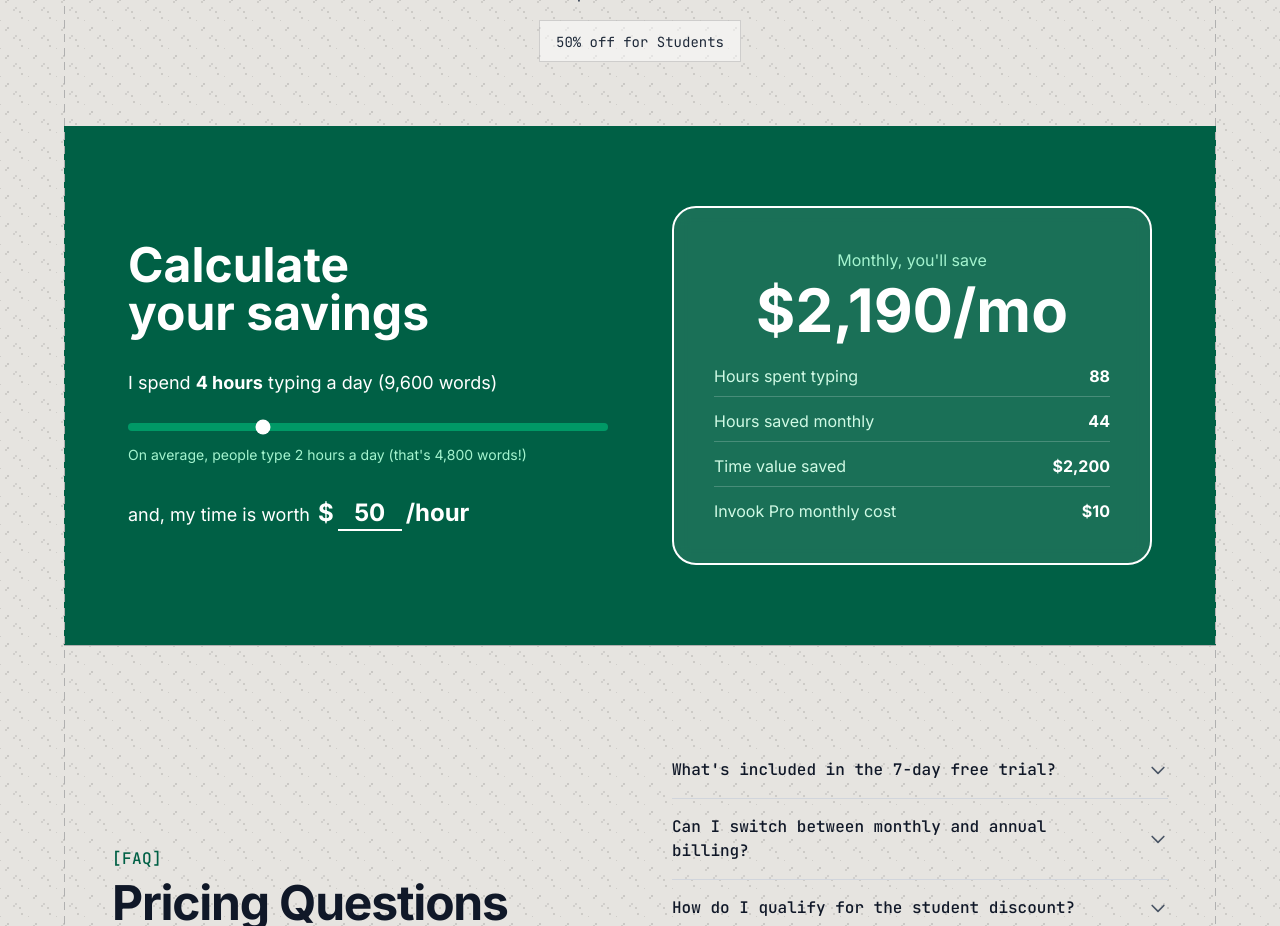
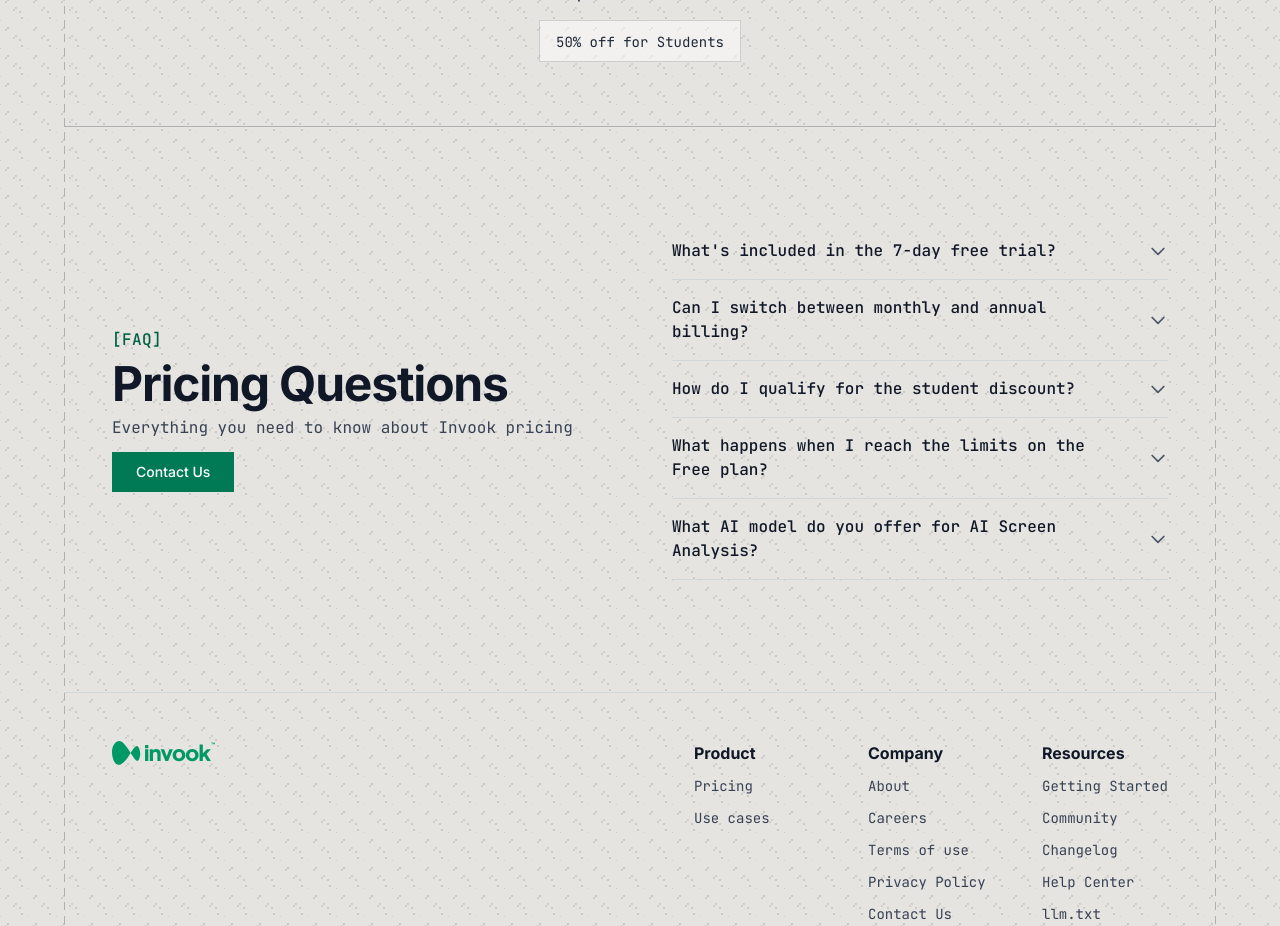
Before and after one commit to Thinking-Sound-Lab/tsl-website, a Next.js app: page /pricing in a window 1280 px wide. Shown: the part 1240-2166 px from the top of the page. Built offline with nearby package versions, Linux system fonts and the light colour scheme.

Commit message:
chore: reposition homepage to drive and research canvas

```diff
--- a/app/pricing/page.tsx
+++ b/app/pricing/page.tsx
@@ -272,114 +272,8 @@
                 </div>
               </div>
 
-              {/* Savings Calculator Section */}
-              <div className="bg-emerald-800 text-white px-6 sm:px-8 lg:px-16 py-16 sm:py-20">
-                <div className="max-w-6xl mx-auto">
-                  <div className="grid lg:grid-cols-2 gap-12 lg:gap-16 items-center">
-                    {/* Left Side - Calculator */}
-                    <div className="px-4 sm:px-0">
-                      <h2 className="text-4xl sm:text-5xl font-bold mb-8 text-balance">
-                        Calculate
-                        <br />
-                        your savings
-                      </h2>
+              {/* Savings Calculator Section REMOVED intentionally */}
 
-                      <div className="space-y-8">
-                        {/* Hours Slider */}
-                        <div>
-                          <p className="text-lg mb-4">
-                            I spend{" "}
-                            <span className="font-bold">
-                              {hoursPerDay} hours
-                            </span>{" "}
-                            typing a day ({wordsPerDay.toLocaleString()} words)
-                          </p>
-                          <input
-                            type="range"
-                            min="1"
-                            max="12"
-                            value={hoursPerDay}
-                            onChange={(e) =>
-                              setHoursPerDay(Number(e.target.value))
-                            }
-                            className="w-full h-2 bg-emerald-600 rounded-lg appearance-none cursor-pointer accent-white"
-                          />
-                          <p className="text-sm text-emerald-200 mt-2">
-                            On average, people type 2 hours a day (that&apos;s
-                            4,800 words!)
-                          </p>
-                        </div>
-
-                        {/* Hourly Rate Input */}
-                        <div>
-                          <label className="text-lg flex items-baseline gap-2 flex-wrap">
-                            and, my time is worth
-                            <span className="relative inline-flex items-baseline gap-1">
-                              <span className="text-2xl font-bold">$</span>
-                              <input
-                                type="number"
-                                value={hourlyRate}
-                                onChange={(e) => {
-                                  const val = e.target.value;
-                                  setHourlyRate(val === "" ? "" : Number(val));
-                                }}
-                                className="bg-transparent border-b-2 border-white w-16 text-2xl font-bold outline-none text-center [appearance:textfield] [&::-webkit-outer-spin-button]:appearance-none [&::-webkit-inner-spin-button]:appearance-none"
-                                min="0"
-                              />
-                              <span className="text-2xl font-bold">/hour</span>
-                            </span>
-                          </label>
-                        </div>
-                      </div>
-                    </div>
-
-                    {/* Right Side - Savings Card */}
-                    <div className="relative px-4 sm:px-0">
-                      <div className="bg-white/10 backdrop-blur-sm border-2 border-white rounded-3xl p-8 sm:p-10">
-                        <div className="text-center mb-6">
-                          <p className="text-emerald-200 mb-2">
-                            Monthly, you&apos;ll save
-                          </p>
-                          <p className="text-5xl sm:text-6xl font-bold">
-                            ${netSavings.toLocaleString()}/mo
-                          </p>
-                        </div>
-
-                        <div className="space-y-3">
-                          <div className="flex justify-between items-center pb-2 border-b border-white/20">
-                            <span className="text-emerald-100">
-                              Hours spent typing
-                            </span>
-                            <span className="font-bold">{hoursPerMonth}</span>
-                          </div>
-                          <div className="flex justify-between items-center pb-2 border-b border-white/20">
-                            <span className="text-emerald-100">
-                              Hours saved monthly
-                            </span>
-                            <span className="font-bold">
-                              {hoursSavedMonthly}
-                            </span>
-                          </div>
-                          <div className="flex justify-between items-center pb-2 border-b border-white/20">
-                            <span className="text-emerald-100">
-                              Time value saved
-                            </span>
-                            <span className="font-bold">
-                              ${timeValueSaved.toLocaleString()}
-                            </span>
-                          </div>
-                          <div className="flex justify-between items-center">
-                            <span className="text-emerald-100">
-                              Invook Pro monthly cost
-                            </span>
-                            <span className="font-bold">${proCost}</span>
-                          </div>
-                        </div>
-                      </div>
-                    </div>
-                  </div>
-                </div>
-              </div>
             </section>
 
             {/* FAQ Section */}
--- a/components/benefits.tsx
+++ b/components/benefits.tsx
@@ -57,10 +57,10 @@
 export function Benefits() {
   const benefits = [
     {
-      tag: "100+ LANGUAGES",
-      title: "Translation",
+      tag: "CONTENT HUB",
+      title: "Unified Drive",
       description:
-        "Convert voice to text in multiple languages with advanced AI technology for seamless communication.",
+        "Save all of your ideas, files, media, and links in one place.",
       arrow: (
         <div className="absolute top-4 right-4 w-8 h-8 bg-emerald-600 flex items-center justify-center">
           <svg
@@ -81,10 +81,10 @@
       mockup: <LottieAnimation animationData={translationAnimation} />,
     },
     {
-      tag: "SMART EDITING",
-      title: "Auto Edits",
+      tag: "FRAME SEARCH",
+      title: "Visual Search",
       description:
-        "Speak naturally and Invook transcribes and edits your voice, instantly. Rambled thoughts become clear, perfectly formatted text, without the filler words or typos.",
+        "Find any video frame, image, or file instantly.",
       arrow: (
         <div className="absolute top-4 right-4 w-8 h-8 bg-emerald-600 flex items-center justify-center">
           <svg
@@ -105,10 +105,10 @@
       mockup: <LottieAnimation animationData={autoEditAnimation} />,
     },
     {
-      tag: "COMMAND MODE",
-      title: "Command Mode",
+      tag: "RESEARCH CANVAS",
+      title: "Spatial AI For Content & Research",
       description:
-        "Dictation that answers or transforms instead of transcribing. Ask questions and get instant responses through voice commands.",
+        "Close all your AI tools, documents, and research tabs.",
       arrow: (
         <div className="absolute top-4 right-4 w-8 h-8 bg-emerald-600 flex items-center justify-center">
           <svg
@@ -129,10 +129,10 @@
       mockup: <LottieAnimation animationData={commandModeAnimation} />,
     },
     {
-      tag: "PERSONALIZATION",
-      title: "Vocabulary & Dictionary",
+      tag: "VOICE TO TEXT",
+      title: "An AI driven dictation",
       description:
-        "Train the AI to understand your specific terminology, jargon, and personal speaking patterns. Create custom key-value mappings that expand shortcuts into full content like URLs, addresses, or templates.",
+        "Transforms spoken language into accurate, structured text using AI",
       arrow: (
         <div className="absolute top-4 right-4 w-8 h-8 bg-emerald-600 flex items-center justify-center">
           <svg
@@ -158,14 +158,14 @@
     <section>
       <div className="p-4 sm:p-6 md:p-8 lg:p-16">
         {/* Heading Section */}
-        <div className="text-left mb-12 lg:mb-16 mt-8 lg:mt-12">
+        <div className="text-center mb-16 sm:mb-20 px-4 sm:px-0">
           <h2 className="text-3xl sm:text-4xl lg:text-5xl font-bold text-gray-700 tracking-tight mb-4">
-            Your Intelligent Partner
+            Your Unified Knowledge Space
           </h2>
           <p className="text-base font-mono text-gray-700/80 max-w-2xl leading-relaxed">
-            By understanding your voice and what you&apos;re trying to achieve,
-            Invook become your intelligent partner helping you work faster,
-            think clearer, and accomplish what matters most.
+            By organizing your ideas, files, and research into a single Drive and Canvas,
+            Invook helps you work faster, think clearly, and stay focused on
+            what matters most.
           </p>
         </div>
 
--- a/components/hero.tsx
+++ b/components/hero.tsx
@@ -78,13 +78,14 @@
         {/* Top section - Main headline */}
         <div className="max-w-full sm:max-w-2xl lg:max-w-3xl mt-8 sm:mt-12 lg:mt-16 xl:mt-20 relative z-10">
           <h1 className="text-3xl sm:text-4xl md:text-5xl xl:text-6xl font-bold leading-tight text-emerald-700 tracking-tight text-balance">
-            The On-Demand <br /> AI Dictation and <br /> AI Search
+            <span className="block">The All-in-One</span>
+            <span className="block">Drive and Research</span>
+            <span className="block">Canvas</span>
           </h1>
 
           {/* Subtitle - Shows below heading on mobile */}
           <p className="lg:hidden text-base sm:text-lg font-mono text-emerald-700 mt-6 leading-relaxed">
-            Transform your voice into clear text in real time, for everything
-            from AI prompts to essays.
+            Store, connect, and explore your ideas and research in one focused, distraction-free space.
           </p>
 
           {/* Mobile: Email input or Download Button */}
@@ -191,8 +192,7 @@
         {/* Desktop: Subtitle and Download button */}
         <div className="hidden lg:block max-w-full sm:max-w-lg lg:max-w-xl mt-8 sm:mt-12 lg:mt-0 relative z-10">
           <p className="text-base sm:text-lg lg:text-lg font-mono text-emerald-700 mb-6 sm:mb-8 leading-relaxed">
-            Transform your voice into clear text in real time, for everything
-            from AI prompts to essays.
+            Store, connect, and explore your ideas and research in one focused, distraction-free space.
           </p>
 
           <Link href={getDownloadLink()}>
--- a/components/main-content.tsx
+++ b/components/main-content.tsx
@@ -1,8 +1,8 @@
 import { Hero } from "@/components/hero";
 import { Partners } from "@/components/partners";
-import { SpeedComparison } from "@/components/speed-comparison";
+// import { SpeedComparison } from "@/components/speed-comparison";
 import { Benefits } from "@/components/benefits";
-import { ContextSearch } from "@/components/context-search";
+// import { ContextSearch } from "@/components/context-search";
 import { AnimatedBoxes } from "@/components/animated-boxes";
 import { SecuritySection } from "@/components/security-section";
 import { TestimonialsSection } from "@/components/testimonials-section";
@@ -20,7 +20,7 @@
           <Partners />
           {/* Navigation-style divider */}
           <div className="w-full border-t border-gray-300"></div>
-          <SpeedComparison />
+          {/* <SpeedComparison /> */}
           {/* Navigation-style divider */}
           <div className="w-full border-t border-gray-300"></div>
           <Benefits />
@@ -29,8 +29,7 @@
           <div className="">
             <AnimatedBoxes />
           </div>
-          <ContextSearch />
-          {/* <LearnSection /> */}
+          {/* <ContextSearch /> */}
           <SecuritySection />
           <div className="">
             <AnimatedBoxes />
```
